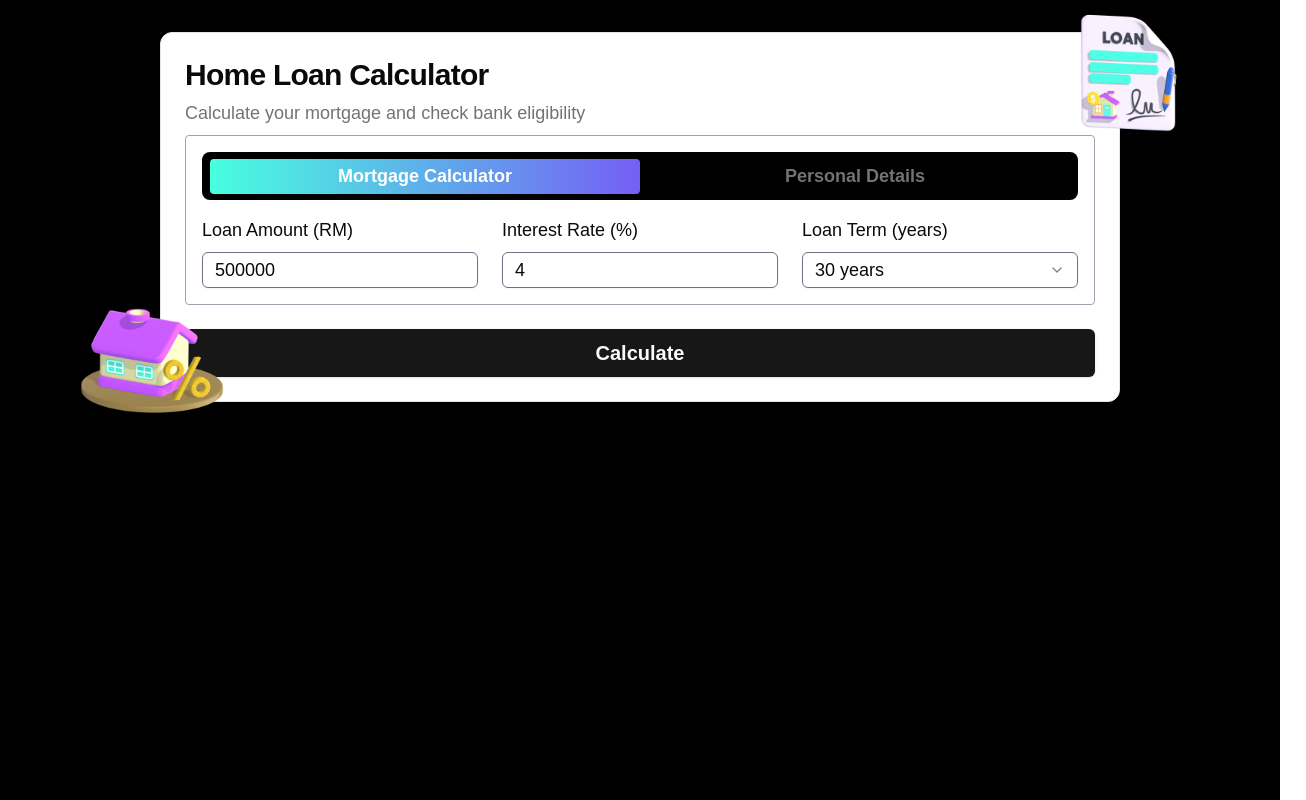
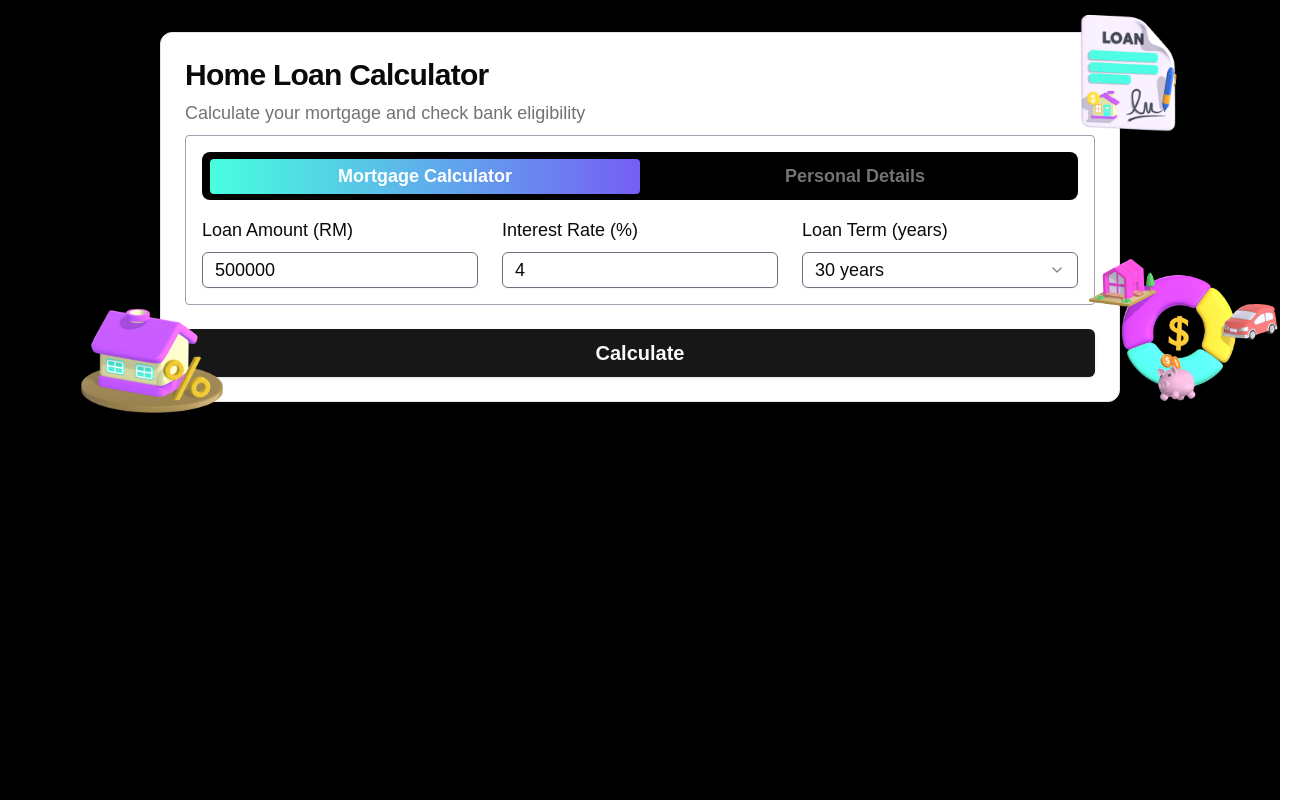
Before and after one commit to CodeWithSomesh/Mortage-Calculator-Site, a Next.js app: page / in a window 1280 px wide. Shown: the whole page, 1306 px wide, since content can reach past the window. Built offline with nearby package versions, Linux system fonts and the light colour scheme; what @codaworks/react-glow would draw is missing.

Commit message:
Added the MoneyManagement Image

```diff
--- a/src/app/page.tsx
+++ b/src/app/page.tsx
@@ -81,7 +81,19 @@ export default function Home() {
               />
             </motion.div>
 
-
+            {/* MoneyManagement Image*/}
+            <motion.div className="absolute xs:hidden -right-[15%] top-[50%] z-50"
+              drag
+              >
+              <Image
+                src={MoneyManagement}
+                alt="Illustration of home loan concept"
+                width={250}
+                height={75}
+                className=""
+                draggable="false"
+              />
+            </motion.div>
 
 
             <Card>
```
